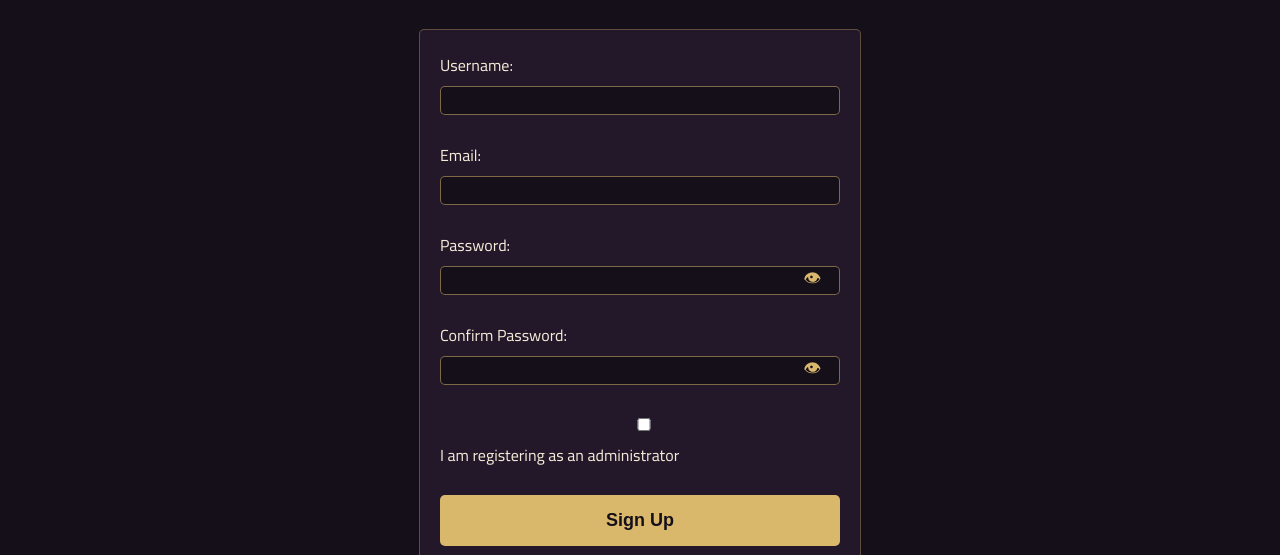
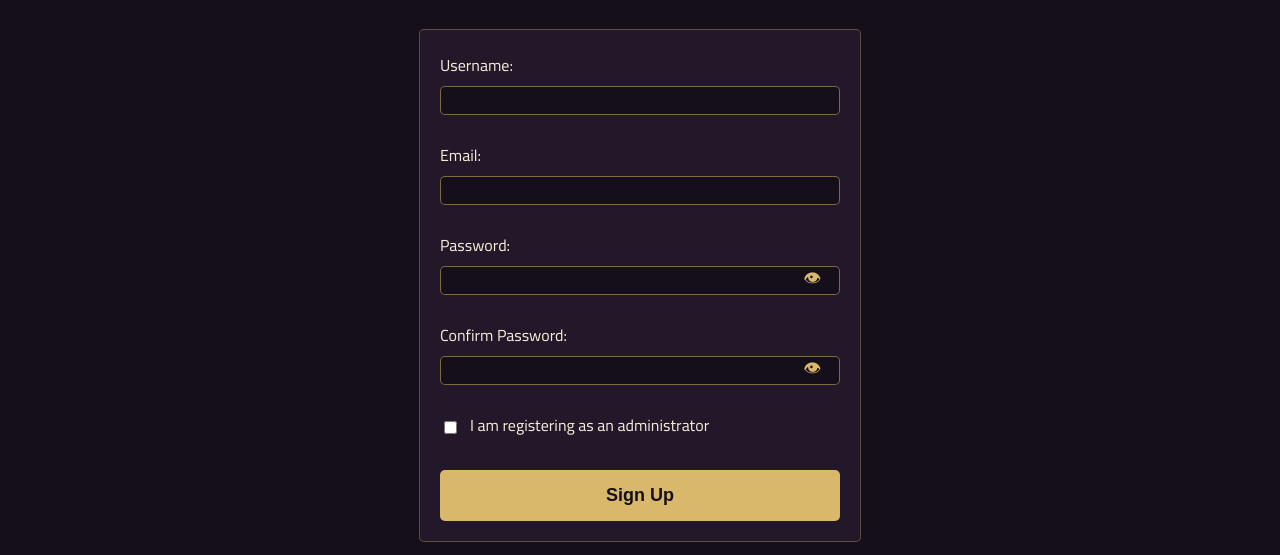
Before and after one commit to MayasAlhafiry/metro-cinema, a plain HTML site: page admin-signup.html in a window 1280 px wide. Shown: the part 224-779 px from the top of the page. Drawn offline with nearby package versions, Linux system fonts and the light colour scheme; a web font is replaced by a local one.

Commit message:
remove username constraint

```diff
--- a/admin-signup.html
+++ b/admin-signup.html
@@ -54,9 +54,6 @@
                 <div class="form-group">
                     <label for="username">Username:</label>
                     <input type="text" id="username" name="username"
-                    minlength="4" maxlength="20"
-                    pattern="[a-zA-Z0-9_]+"
-                    title="4 to 20 characters: letters, numbers and underscores only"
                     autocomplete="username"
                     required>
                 </div>
@@ -86,7 +83,7 @@
                     </div>
                 </div>
 
-                <div class="form-group">
+                <div class="form-group admin-checkbox">
                     <input type="checkbox" id="is_admin" name="is_admin" value="true" required>
                     <label for="is_admin">I am registering as an administrator</label>
                 </div>
--- a/auth.css
+++ b/auth.css
@@ -65,6 +65,17 @@ form {
   cursor: pointer;
 }
 
+.admin-checkbox {
+    display: flex;
+    gap: 10px;
+}
+
+.admin-checkbox input[type="checkbox"] {
+    width: auto;
+    accent-color: #d9b86c;
+}
+
+
 .logout-card {
     max-width: 400px;
     margin: 0 auto;
```
Also changed, not shown: user-signup.html (+0 -3 lines).
